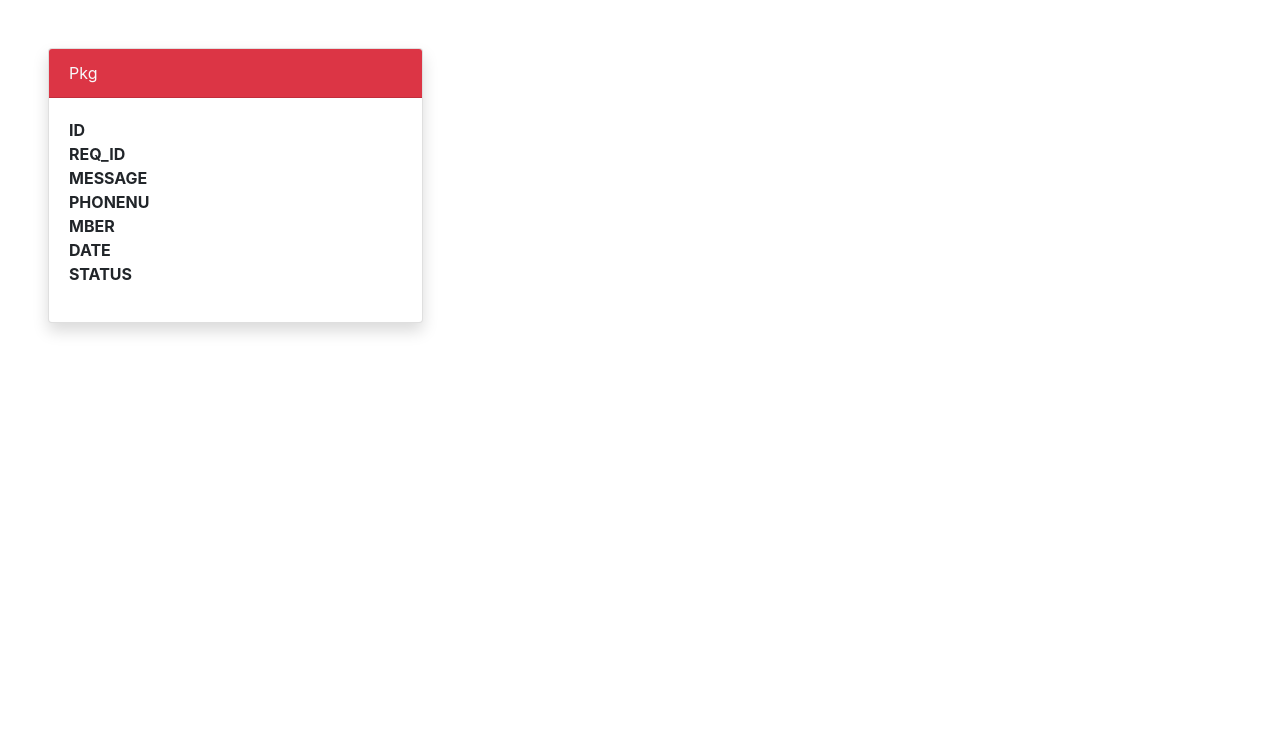
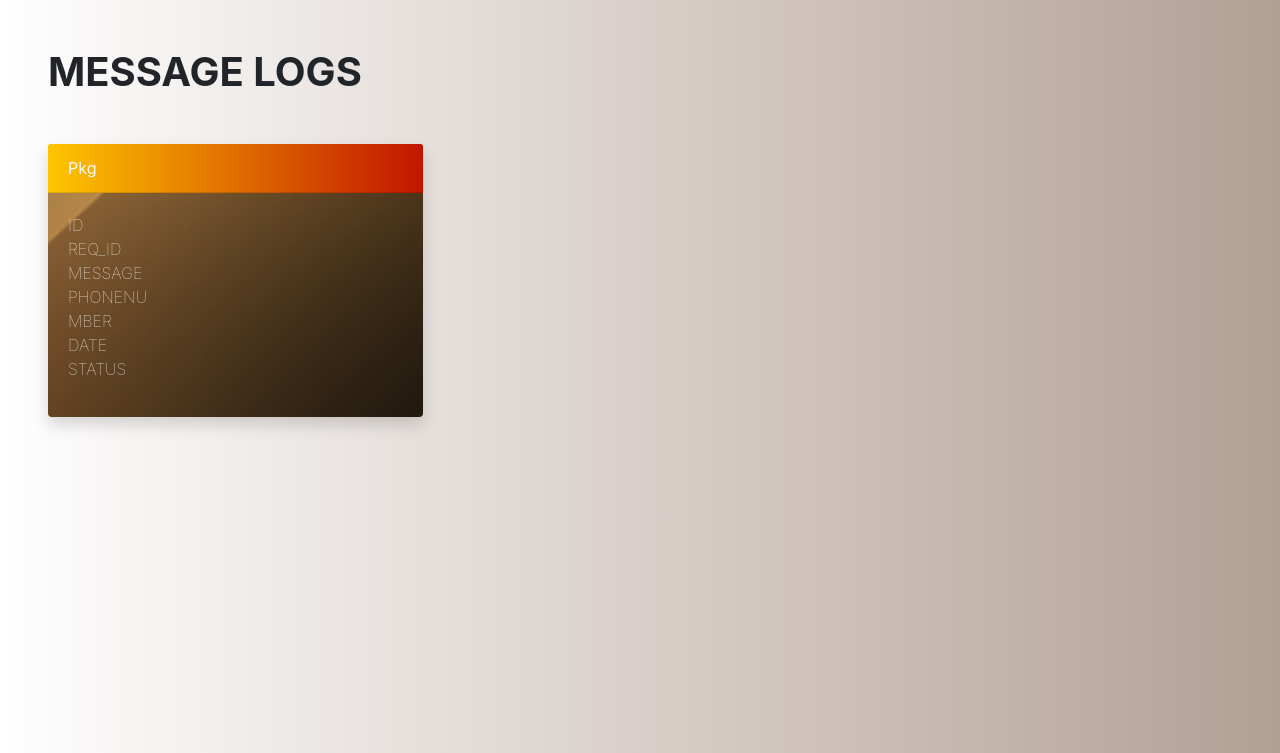
Before and after one commit to nSedrickm/Express-MySQL-CRUD, a Node server app: page / in a window 1280 px wide. Shown: the top 753 px of the page. Run offline with Node 20, Linux system fonts and the light colour scheme; tables that the repository leaves empty or names only in its code hold one stand-in row (values such as "Sample post"); some libraries are stand-ins or nearby versions.

Commit message:
card design 1

```diff
--- /dev/null
+++ b/Express_MySQL_CRUD/public/css/main.css
@@ -0,0 +1,36 @@
+body {
+    background: #603813; /* fallback for old browsers */
+    background: -webkit-linear-gradient(to right, #b29f94, #603813); /* Chrome 10-25, Safari 5.1-6 */
+    background: linear-gradient(
+        to right,
+        #ffffff,
+        #b29f94
+    ); /* W3C, IE 10+/ Edge, Firefox 16+, Chrome 26+, Opera 12+, Safari 7+ */
+}
+.bg-header {
+    background: #c21500; /* fallback for old browsers */
+    background: -webkit-linear-gradient(to right, #ffc500, #c21500); /* Chrome 10-25, Safari 5.1-6 */
+    background: linear-gradient(
+        to right,
+        #ffc500,
+        #c21500
+    ); /* W3C, IE 10+/ Edge, Firefox 16+, Chrome 26+, Opera 12+, Safari 7+ */
+}
+.bg-image {
+    background-image: url("/img/background.jpg");
+    background-repeat: no-repeat;
+    background-position: center right;
+}
+
+.transparent {
+    background: transparent !important;
+}
+
+.darken {
+    filter: brightness(80%);
+}
+
+dt,
+dd {
+    font-weight: lighter !important;
+}
--- a/Express_MySQL_CRUD/views/index.hbs
+++ b/Express_MySQL_CRUD/views/index.hbs
@@ -1,12 +1,13 @@
 <div class="container-fluid p-5">
+    <h1 class="font-weight-bold mb-5">MESSAGE LOGS</h1>
     <div class="row">
         {{#each data}}
         <div class="col-md-4 mb-5">
-            <div class="card shadow">
-                <div class="card-header bg-danger text-light">
+            <div class="card shadow border-0 bg-image ">
+                <div class="card-header  bg-header text-light">
                     Pkg
                 </div>
-                <div class="card-body">
+                <div class="card-body text-light font-weight-light">
                     <dl class="row">
                         <dt class="col-4">ID</dt>
                         <dd class="col-8">{{ data }}</dd>
--- a/Express_MySQL_CRUD/views/layout.hbs
+++ b/Express_MySQL_CRUD/views/layout.hbs
@@ -9,6 +9,7 @@
 
     <title>LOGS</title>
     <link rel="stylesheet" href="/css/bootstrap.min.css">
+    <link rel="stylesheet" href="/css/main.css">
 </head>
 
 <body>
```
Also changed, not shown: Express_MySQL_CRUD/public/img/background.jpg (added).
